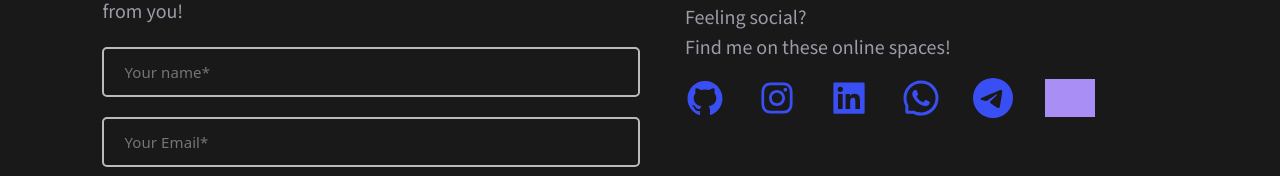
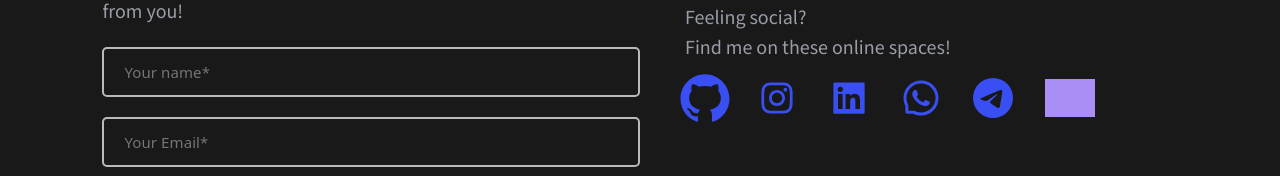
Before and after one commit to dkimd5/react-portfolio, a React (Create React App) app: page / in a window 1280 px wide. In both pictures the pointer is over the item 705 px from the left and 5018 px from the top of the page. Shown: the part 4920-5096 px from the top of the page. Built offline with nearby package versions, Linux system fonts and the light colour scheme; grey boxes are pictures that could not be loaded; some icons are missing.

Commit message:
Add hover effect for social icons

```diff
--- a/src/components/Contact/Contact.css
+++ b/src/components/Contact/Contact.css
@@ -61,6 +61,8 @@ input.contact:focus, textarea#message:focus {
 .socials__list li {
     display: flex;
     align-items: center;
+    transition: transform .2s ease-in-out;
+    cursor: pointer;
 }
 
 .icon-color {
@@ -71,3 +73,17 @@ input.contact:focus, textarea#message:focus {
     filter: invert(28%) sepia(99%) saturate(1359%) hue-rotate(213deg) brightness(103%) contrast(93%);
     width: 50px;
 }
+
+.socials__list li:hover {
+    transform: scale(1.4);
+}
+
+.socials__list li:hover .icon-color {
+    transition: .7s all ease;
+    color:#f9004d;
+}
+
+.socials__list li:hover .vk-icon {
+    transition: .7s all ease;
+    filter: invert(16%) sepia(97%) saturate(5866%) hue-rotate(336deg) brightness(101%) contrast(111%);
+}
```
